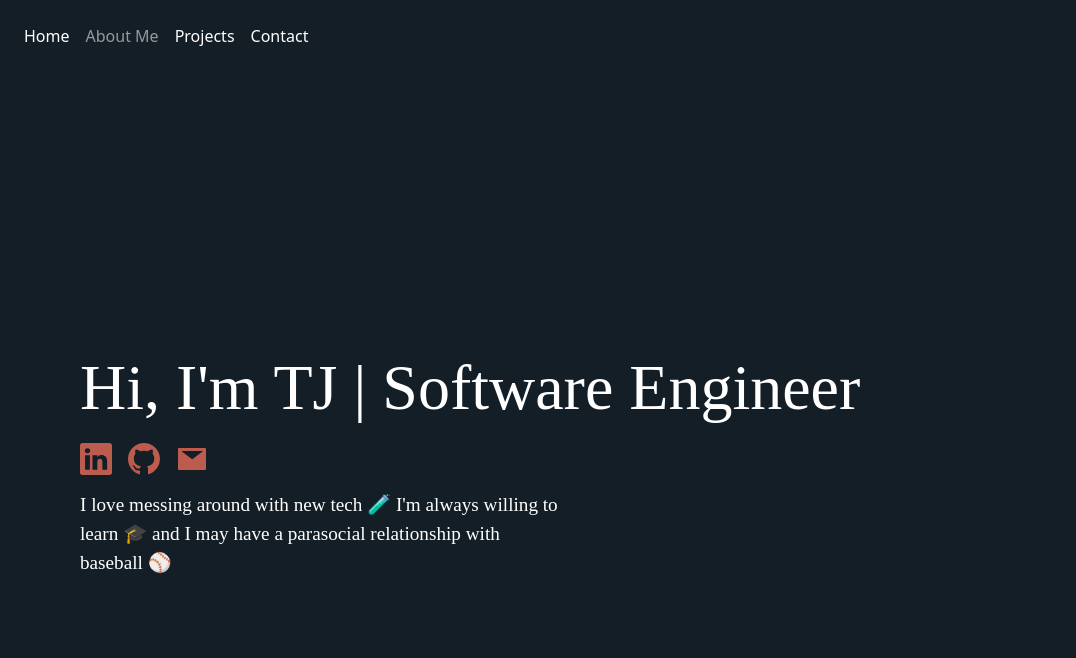
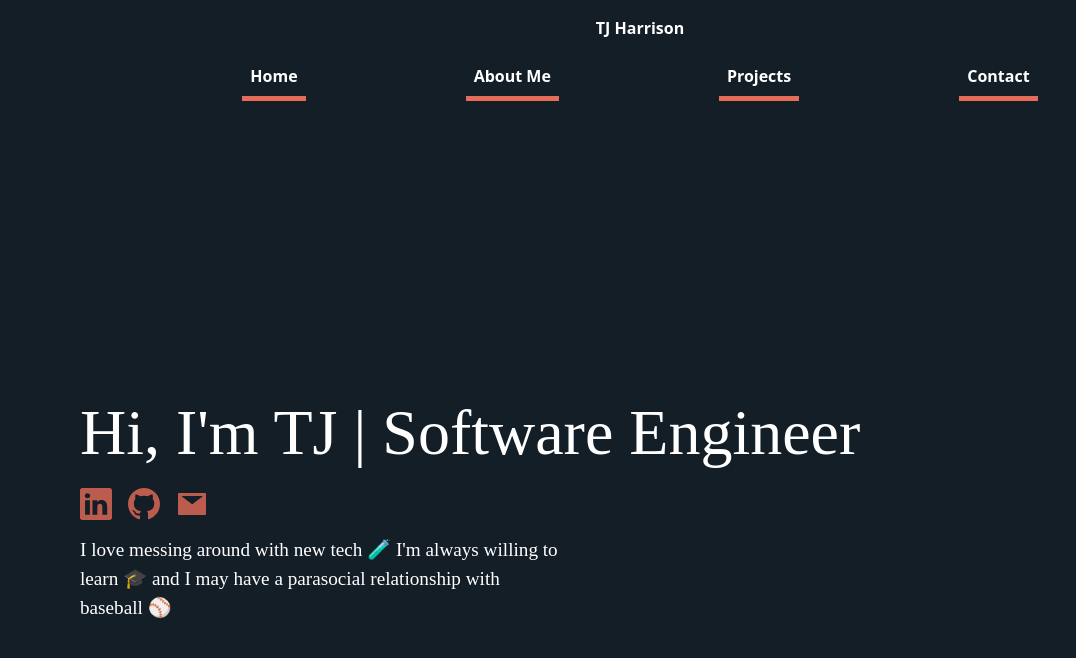
Before and after one commit to tjpoof/digital-portfolio, a React (Vite) app: page / in a window 1280 px wide. Shown: the top 658 px of the page, without its empty margins (0-1076 px from the left). Built offline with nearby package versions, Linux system fonts and the light colour scheme; a web font is replaced by a local one.

Commit message:
started on navbar

```diff
--- a/src/components/HeaderNav.jsx
+++ b/src/components/HeaderNav.jsx
@@ -3,8 +3,12 @@ import { NavLink } from 'react-router-dom';
 
 export function HeaderNav() {
     return (
-        <header id="top-header" className="header-nav">
         <nav className="navbar navbar-expand-sm navbar-dark bg-dark container-fluid">
+            <div className="name-container">
+                <NavLink className="nav-link" to="/">
+                    TJ Harrison
+                </NavLink>
+            </div>
             <ul className="navbar-nav">
                 <li className="nav-item">
                     <NavLink className="nav-link" to="/">
@@ -28,7 +32,7 @@ export function HeaderNav() {
                 </li>
             </ul>
         </nav>
-        </header>
+
     )
 }
 
--- a/src/styles/App.scss
+++ b/src/styles/App.scss
@@ -10,6 +10,41 @@
 .navbar {
   background-color: #141e27 !important;
   padding: 1rem;
+  display: flex;
+  flex-direction: column;
+
+  .name-container {
+    margin-bottom: 1rem;
+
+    a {
+      text-decoration: none;
+      color: #ffffff;
+      font-weight: bold;
+    }
+  }
+
+  .navbar-nav {
+    .nav-item {
+      margin: 0 5rem;
+      font-weight: bold;
+      border-bottom: 5px solid #e56c58;
+      transition: border-bottom .2s ease-in-out;
+
+      .nav-link {
+        color: #ffffff !important;
+        transition: color 0.3s ease;
+      }
+
+      .nav-link:hover {
+        color: #c2c2c2 !important;
+      }
+    }
+
+    .nav-item:hover {
+      border-bottom-color: #d55e4c;
+    }
+
+  }
 }
 
 
```
Lines whose indentation alone changed are shown as unchanged.
